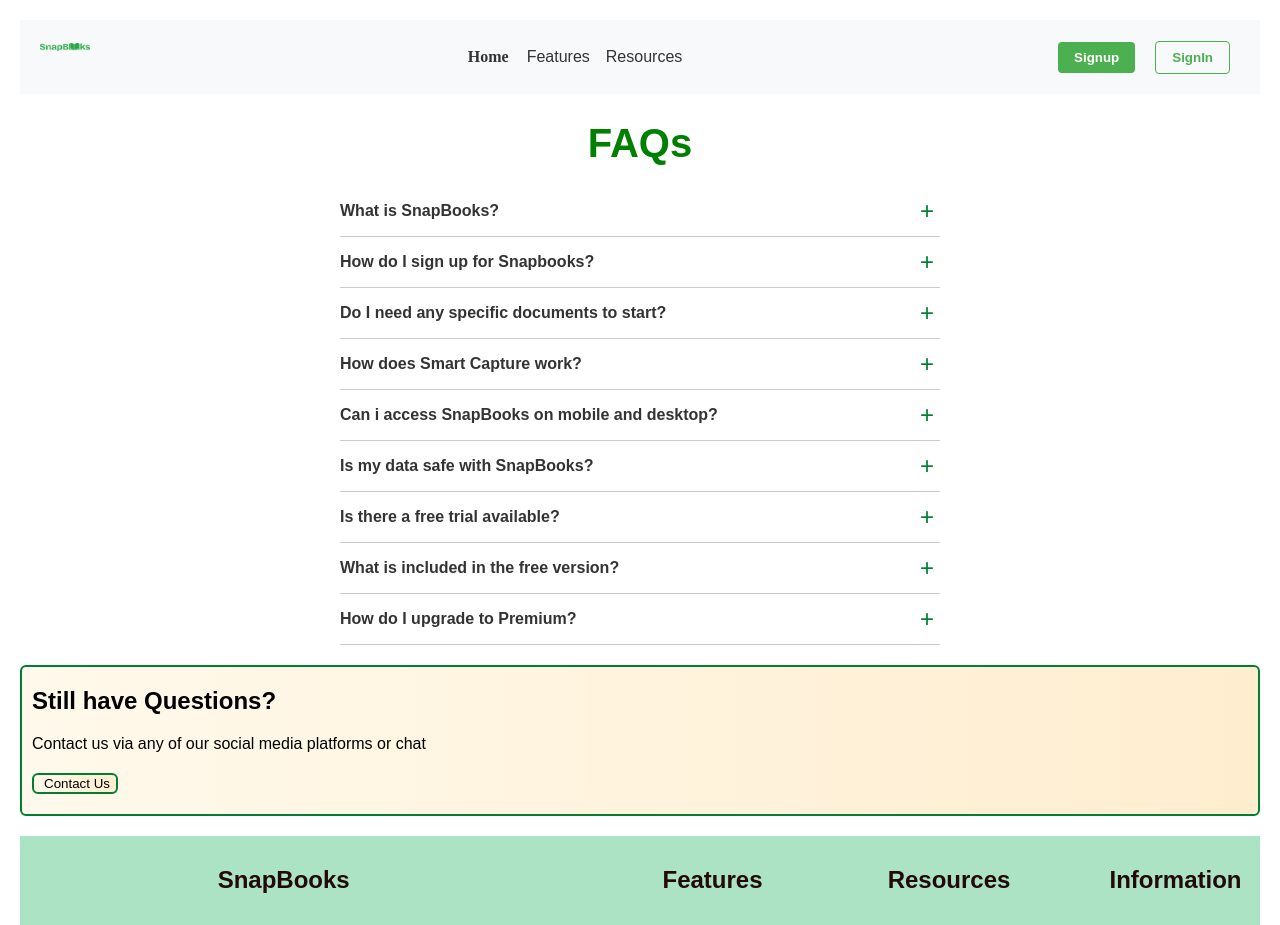
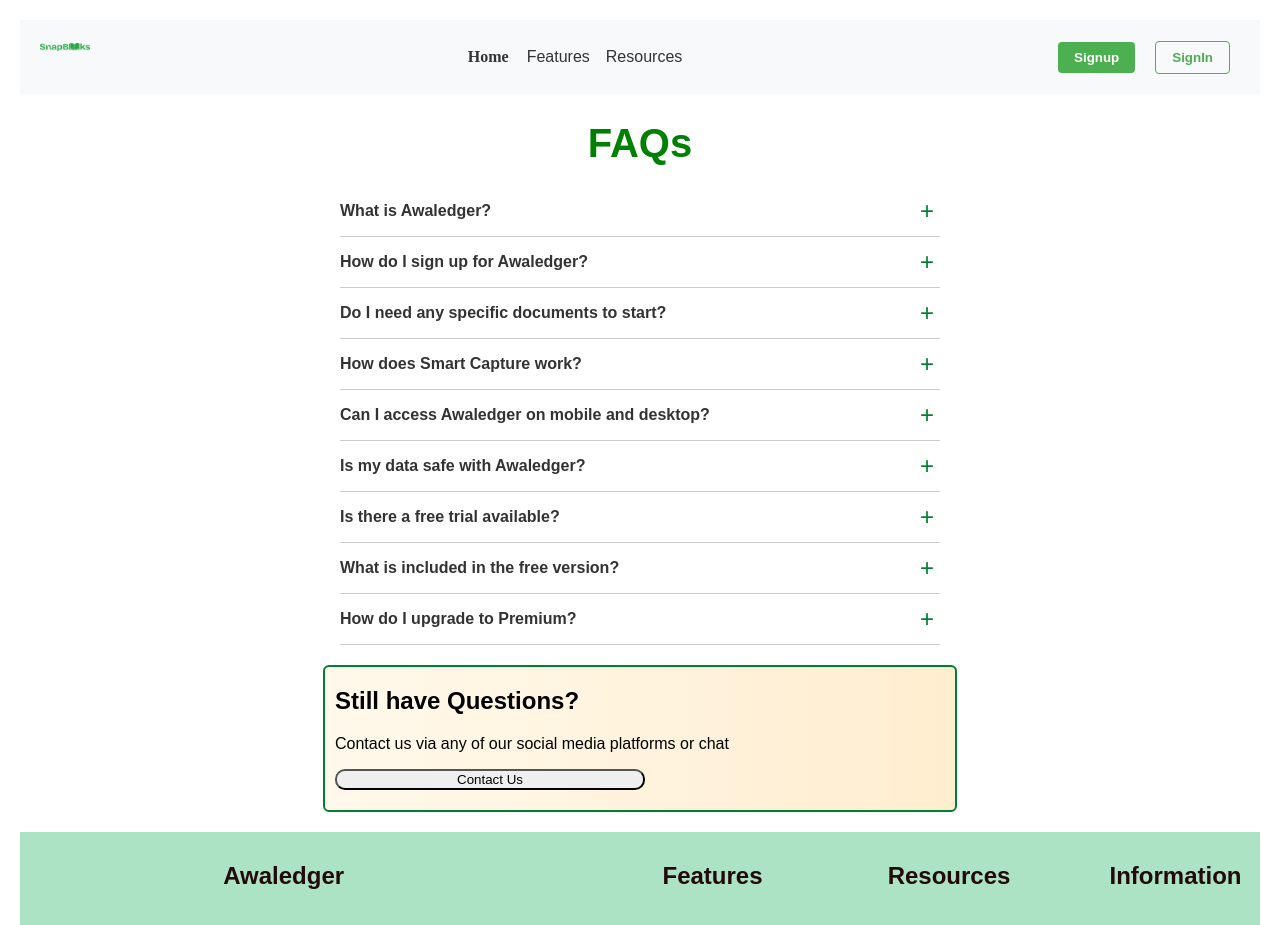
Before and after one commit to IreneNakiyingi/snapbooks, a React (Create React App) app: page /faqs in a window 1280 px wide. Shown: the top 925 px of the page. Built offline with nearby package versions, Linux system fonts and the light colour scheme.

Commit message:
More edits to text, FAQs contact component

```diff
--- a/src/components/AboutUs.js
+++ b/src/components/AboutUs.js
@@ -25,21 +25,21 @@
   <div className="about-header">
     <h1>Who are we?</h1>
     <p>
-      Founded by a team of financial analysts, designers, and engineers, SnapBooks aims to aid Africa's MSMEs in transforming
+      Founded by a team of financial analysts, designers, and engineers, Awaledger aims to aid Africa's MSMEs in transforming
       their financial records into digital format, bridging the financial gap, and empowering them with financial knowledge.
     </p>
   </div>
   <div className="mission">
     <h2>Our Mission</h2>
     <p>
-      At SnapBooks, we believe every business should have access to the tools and knowledge needed for success. We aim to
+      At Awaledger, we believe every business should have access to the tools and knowledge needed for success. We aim to
       bridge the financial gap for Africa's MSMEs by providing easy-to-use tools for efficient financial management.
     </p>
   </div>
   <div className="vision">
     <h2>Our Vision</h2>
     <p>
-      SnapBooks aims to empower and transform African MSMEs by offering technology that fosters business growth and enables
+      Awaledger aims to empower and transform African MSMEs by offering technology that fosters business growth and enables
       financial independence.
     </p>
   </div>
--- a/src/components/AuthModal.js
+++ b/src/components/AuthModal.js
@@ -16,9 +16,9 @@
 const SignUpForm = ({ setIsSignUp }) => (
   <div className='sign-up-container'>
     <a href="/" className="logo">
-        <img src={snapBooksLogo} alt="SnapBooks Logo" />
+        <img src={snapBooksLogo} alt="Awaledger Logo" />
       </a>
-    <p>Get Started with SnapBooks</p>
+    <p>Get Started with Awaledger</p>
     <p>Join thousands of MSMEs transforming their finances with AI-driven insights.</p>
     <div className='sign-up-form'>
 
@@ -63,8 +63,8 @@
 
 const SignInForm = ({ setIsSignUp }) => (
   <div>
-    <h2>SnapBooks</h2>
-    <p>Welcome Back to SnapBook</p>
+    <h2>Awaledger</h2>
+    <p>Welcome Back to Awaledger</p>
     <p>Log in to access your dashboard and manage your finances.</p>
     <form>
       <label>Email Address</label>
@@ -82,7 +82,7 @@
       <button className="facebook">F</button>
       <button className="apple">A</button>
     </div>
-    <p>New to SnapBooks? <a href="#" onClick={() => setIsSignUp(true)}>Create an account</a></p>
+    <p>New to Awaledger? <a href="#" onClick={() => setIsSignUp(true)}>Create an account</a></p>
   </div>
 );
 
--- a/src/components/FAQs.css
+++ b/src/components/FAQs.css
@@ -41,6 +41,8 @@
     color: #555;
   }
   .contact-form{
+    width: 50%;
+    justify-self: center;
     border: 2px solid #007e33;
     border-radius: 6px;
     padding-left: 10px;
@@ -51,5 +53,12 @@
     align-content: center;
   }
   .contact-button{
-    align-items: center;
+    margin-bottom: 20px;
+    width: 50%;
+    justify-items: center;
+    border-radius: 10px;
+
   }
+  .contact-button:hover{
+    background-color: rgb(170, 248, 227);
+  }
--- a/src/components/FAQs.js
+++ b/src/components/FAQs.js
@@ -5,11 +5,11 @@
 import NavBar from './Nav';
 const faqs = [
     {
-      question: "What is SnapBooks?",
-      answer: "SnapBooks is a comprehensive tool for managing your digital content and analytics.",
+      question: "What is Awaledger?",
+      answer: "Awaledger is a comprehensive tool for managing your digital content and analytics.",
     },
     {
-      question: "How do I sign up for Snapbooks?",
+      question: "How do I sign up for Awaledger?",
       answer: "Click 'Sign Up' on our homepage, fill in your details and follow the simple steps to set up your account."
     },
     {
@@ -21,16 +21,16 @@
       answer: "xxx"
     },
     {
-      question: "Can i access SnapBooks on mobile and desktop?",
-      answer: "For now, SnapBooks is only available on desktop."
+      question: "Can I access Awaledger on mobile and desktop?",
+      answer: "For now, Awaledger is only available on desktop."
     },
     {
-      question: "Is my data safe with SnapBooks?",
+      question: "Is my data safe with Awaledger?",
       answer: "Yes, any information deemed sensitive is encrypted and protected from malware."
     },
     {
       question: "Is there a free trial available?",
-      answer: "Yes, you can try SnapBook's Freemium plan at no cost.",
+      answer: "Yes, you can try Awaledger's Freemium plan at no cost.",
     },
     {
       question: "What is included in the free version?",
@@ -72,7 +72,7 @@
       <div className='contact-form'>
         <h2>Still have Questions?</h2>
         <p>Contact us via any of our social media platforms or chat</p>
-        <button className='contact-form contact-button'>Contact Us</button>
+        <button className='contact-button'>Contact Us</button>
       </div>
       <div>
         <Footer/>
--- a/src/components/Footer.js
+++ b/src/components/Footer.js
@@ -8,7 +8,7 @@
     <footer className="footer">
       <div className="footer-container">
         <div className='footer-item footer-LOGO'>
-            <h2>SnapBooks</h2>
+            <h2>Awaledger</h2>
             <p>Bridging the financial gap for Africa's MSMEs, one transaction at a time.</p>
             <span className='Social-media'></span>
         </div>
@@ -40,7 +40,7 @@
         </div>
 
         <div className="footer-copyright">
-            <p>&copy; 2024 SnapBooks. All rights reserved.</p>
+            <p>&copy; 2024 Awaledger. All rights reserved.</p>
         </div>
       </div>
     </footer>
```
